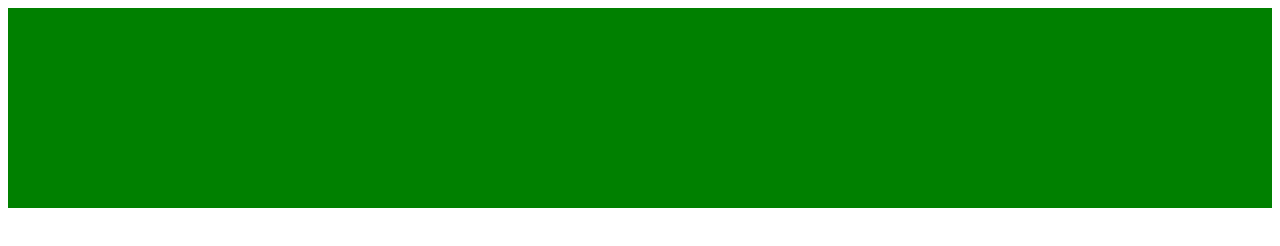
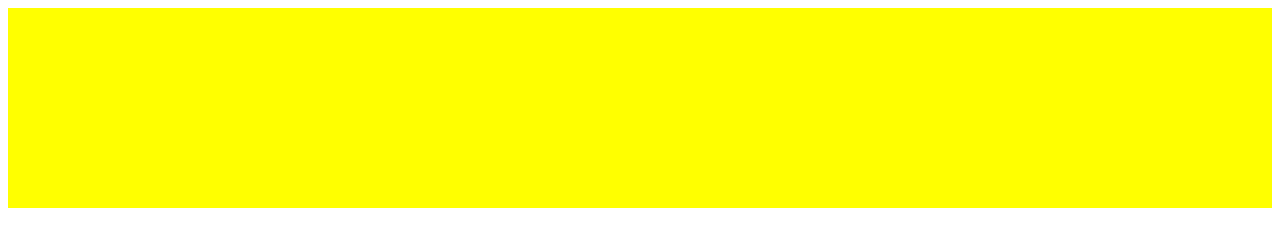
Before and after one commit to mostafasalahsaad/testproject, a plain HTML site: page index.html in a window 1280 px wide. Drawn offline with Linux system fonts and the light colour scheme.

Commit message:
new branch style

```diff
--- a/index.html
+++ b/index.html
@@ -3,7 +3,7 @@
 <head>
     <meta charset="UTF-8">
     <meta name="viewport" content="width=device-width, initial-scale=1.0">
-    <title>Document</title>
+    <title>Document branch</title>
     <link rel="stylesheet" href="style.css">
 </head>
 <body>
--- a/style.css
+++ b/style.css
@@ -1 +1 @@
-.container{width: 100%;height: 200px;background: green;padding: 0;margin: 0;}
+.container{width: 100%;height: 200px;background: yellow;padding: 0;margin: 0;}
```
